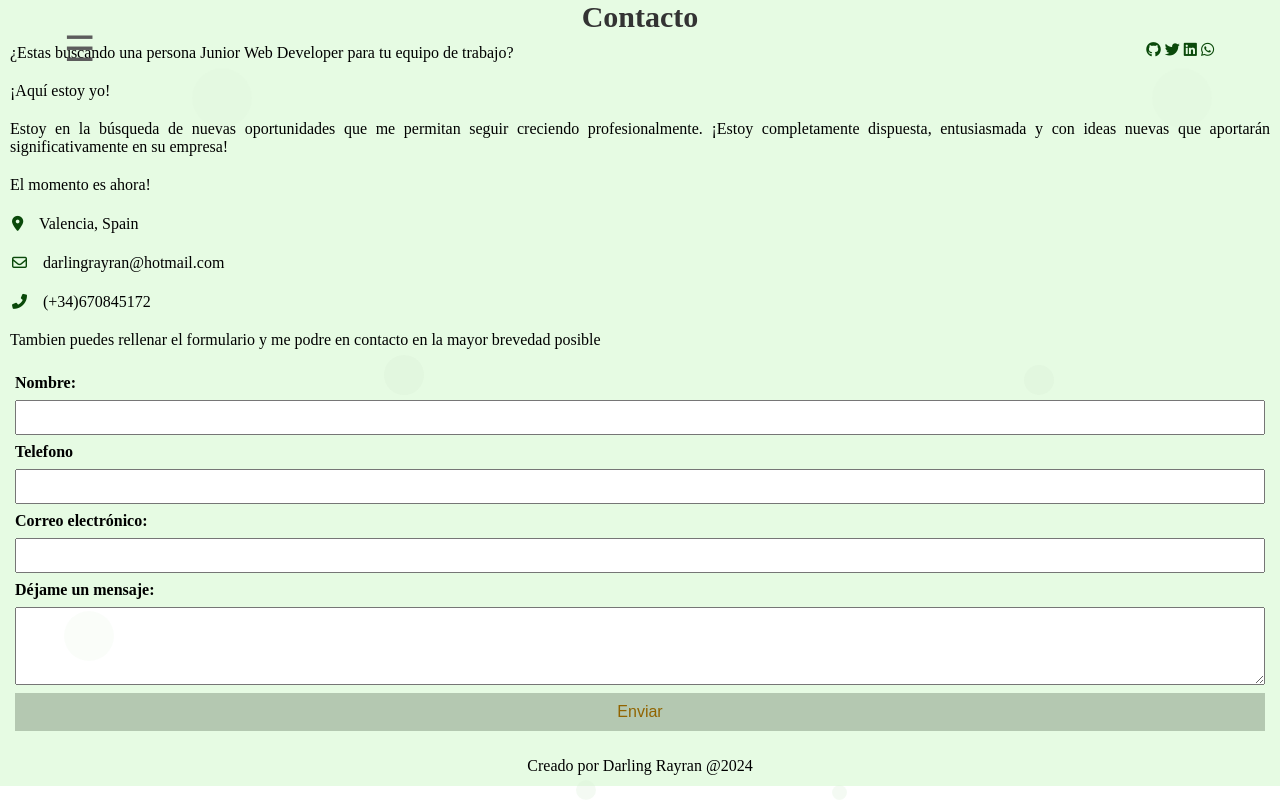
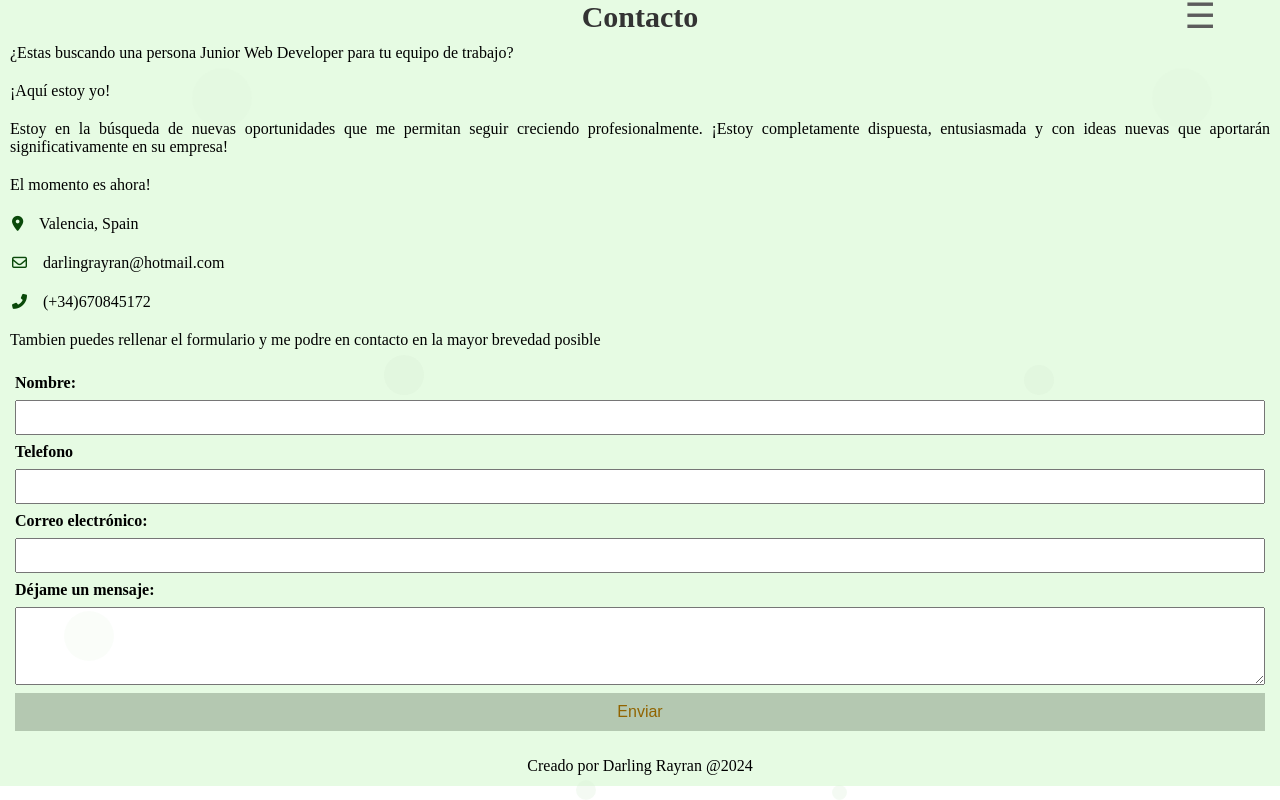
Before and after one commit to darlingrayran/portfolioDarlingRayran, a React (Vite) app: page /contact in a window 1280 px wide. Built offline with nearby package versions, Linux system fonts and the light colour scheme.

Commit message:
Se ajusta menu de hamburguesa e iconos en el header

```diff
--- a/src/components/header/menu.jsx
+++ b/src/components/header/menu.jsx
@@ -9,12 +9,6 @@ function menu() {
                 <div className="btn-menu">
                     <label htmlFor="btn-menu">☰</label>
                 </div>
-                <nav className="menu">
-                    <a href="https://github.com/darlingrayran" target="_blank"><i class="fab fa-github"></i></a>
-                    <a href="https://twitter.com/darling_rayran" target="_blank"><i class="fab fa-twitter"></i></a>
-                    <a href="https://www.linkedin.com/feed/" target="_blank"><i class="fab fa-linkedin"></i></a>
-                    <a href="https://wa.me/+34670845172" target="_blank"><i class="fab fa-whatsapp"></i></a>
-                </nav>
             </div>
         </header>
     </div>
--- a/src/components/header/subMenu.jsx
+++ b/src/components/header/subMenu.jsx
@@ -11,7 +11,7 @@ function SubMenu() {
         <div className="container-menu">
         <div className="cont-menu">
             <nav>
-              <Link to="/banner">Inicio</Link>
+              <Link to="/banner"> Inicio </Link>
               <Link to="/about">Sobre mí</Link>
               <Link to="/projects">Proyectos</Link>
               <Link to="/certifications">Certificaciones</Link>
@@ -19,6 +19,12 @@ function SubMenu() {
             </nav>
             <label htmlFor="btn-menu"> X </label>
         </div>
+        <nav className="menu">
+                    <a href="https://github.com/darlingrayran" target="_blank"><i class="fab fa-github"></i></a>
+                    <a href="https://twitter.com/darling_rayran" target="_blank"><i class="fab fa-twitter"></i></a>
+                    <a href="https://www.linkedin.com/feed/" target="_blank"><i class="fab fa-linkedin"></i></a>
+                    <a href="https://wa.me/+34670845172" target="_blank"><i class="fab fa-whatsapp"></i></a>
+        </nav>
         </div>
     </div>
   )
--- a/src/styles/header/menu.scss
+++ b/src/styles/header/menu.scss
@@ -1,6 +1,6 @@
 .header{
     width: 100%;
-    height: 100px;
+    height: 40px;
     position: fixed;
     top: 0;
     left: 0;
@@ -14,9 +14,13 @@
     width: 90%;
     max-width: 1200px;
     margin: auto;
+    display: flex;
+    justify-content: flex-end;
+    align-items: center;
+    height: 100%;
+
   }
   .container .btn-menu{
-    float: left;
     line-height:100px;
   }
   .container .btn-menu label{
@@ -26,21 +30,6 @@
   }
 
   .container .menu{
-    float: right;
+    float: left;
     line-height: 100px;
   }
-  .container .menu a{
-    display: inline-block;
-    padding: 2px;
-    line-height: normal;
-    text-decoration: none;
-    color: #0a490a;
-    transition: all 0.3s ease;
-    border-bottom: 2px solid transparent;
-    font-size: 15px;
-  }
-  .container .menu a:hover{
-    border-bottom: 2px solid #FFC107;
-    padding-bottom: 2px;
-    color: orange;
-  }
--- a/src/styles/header/subMenu.scss
+++ b/src/styles/header/subMenu.scss
@@ -51,3 +51,21 @@
     cursor: pointer;
     font-size: 18px;
   }
+
+  /* iconos*/
+
+  .container .menu a{
+    display: inline-block;
+    padding: 2px;
+    line-height: normal;
+    text-decoration: none;
+    color: #0a490a;
+    transition: all 0.3s ease;
+    border-bottom: 2px solid transparent;
+    font-size: 15px;
+  }
+  .container .menu a:hover{
+    border-bottom: 2px solid #FFC107;
+    padding-bottom: 2px;
+    color: orange;
+  }
```
